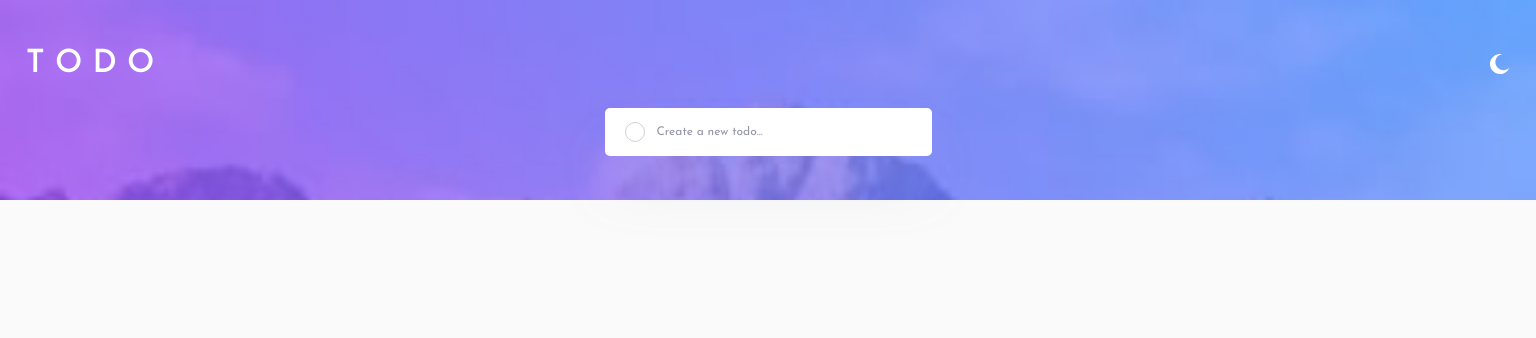
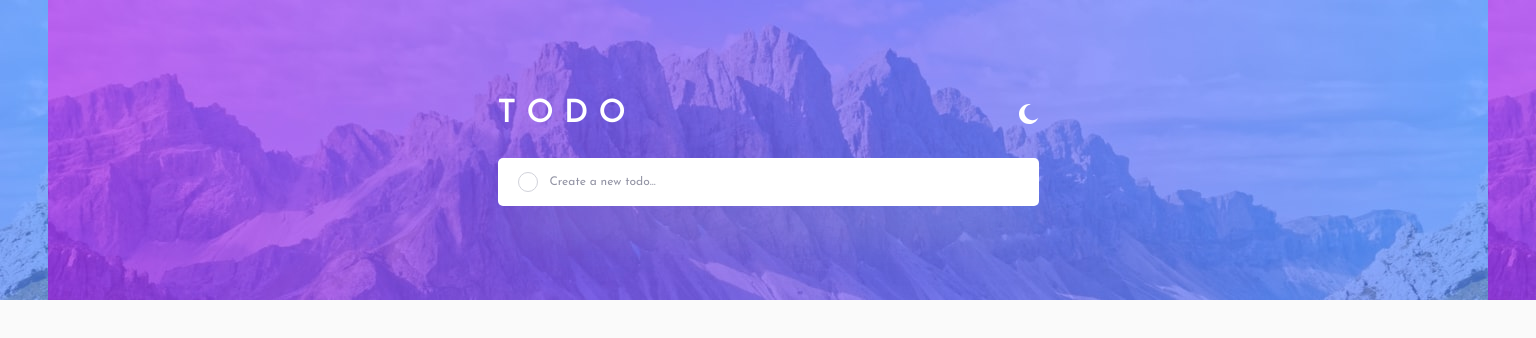
Before and after one commit to WhereIsPumpkin/Todo-App, a React (Vite) app: page / in a window 1536 px wide. Shown: the top 338 px of the page. Built offline with nearby package versions, Linux system fonts and the light colour scheme.

Commit message:
responsive updt

```diff
--- a/package.json
+++ b/package.json
@@ -10,6 +10,7 @@
   },
   "dependencies": {
     "react": "^18.2.0",
+    "react-beautiful-dnd": "^13.1.1",
     "react-dom": "^18.2.0",
     "sass": "^1.60.0",
     "uuid": "^9.0.0"
--- a/src/App.jsx
+++ b/src/App.jsx
@@ -1,20 +1,22 @@
 import React, { useState } from "react";
-import { useEffect } from 'react';
+import { useEffect } from "react";
 import { v4 as uuidv4 } from "uuid";
 import styles from "./App.module.scss";
 import moonIcon from "./images/icon-moon.svg";
+import sunIcon from "./images/icon-sun.svg";
 import checkIcon from "./images/icon-check.svg";
 import crossIcon from "./images/icon-cross.svg";
 
 function App() {
+  const [dark, setDark] = useState(false);
 
-  const handleClear = () =>{
+  const handleClear = () => {
     setTodos((prevTodos) => {
       return prevTodos.filter((todo) => {
-        return !todo.done
-      })
-    })
-  }
+        return !todo.done;
+      });
+    });
+  };
 
   const [items, setItems] = useState(0);
 
@@ -32,7 +34,6 @@ function App() {
     setTodos((prevTodos) => prevTodos.filter((todo) => todo.id !== id));
   };
 
-
   const handleTodoClick = (id) => {
     setTodos((prevTodos) =>
       prevTodos.map((todo) =>
@@ -48,7 +49,6 @@ function App() {
   useEffect(() => {
     handleTodoLeft();
   }, [todos]);
-
 
   const [done, setDone] = useState(false);
 
@@ -71,14 +71,21 @@ function App() {
   };
 
   return (
-    <>
-      <header>
+    <main className={dark ? styles.dark : null}>
+
+      <header className={dark ? styles.dark : null}>
+        <div className={styles.wrapperhead}>
         <h1>T O D O</h1>
-        <img src={moonIcon} alt="moonIcon" />
+        <img
+          src={dark ? sunIcon : moonIcon}
+          alt={dark ? "Sun icon" : "Moon icon"}
+          onClick={() => setDark(!dark)}
+        />
+        </div>
       </header>
 
       <div className={styles.main}>
-        <div className={styles.todoAdd}>
+        <div className={`${styles.todoAdd} ${dark ? styles.dark : null}`}>
           <div
             className={styles.circleCheck}
             onClick={() => setDone(!done)}
@@ -92,10 +99,11 @@ function App() {
                 : null
             }
           >
-            <img src={checkIcon} />
+            {done ? <img src={checkIcon} /> : null}
           </div>
 
           <input
+            className={dark ? styles.dark : null}
             type="text"
             placeholder="Create a new todo..."
             value={inputValue}
@@ -105,10 +113,9 @@ function App() {
         </div>
 
         {todos.length > 0 ? (
-
-          <ul className={styles.todoList}>
+          <ul className={`${styles.todoList} ${dark ? styles.dark : null}`}>
             {todos.map((todo) => (
-              <li key={uuidv4()}>
+              <li key={uuidv4()} className={dark ? styles.dark : null}>
                 <div className={styles.liWrap}>
                   <div
                     className={styles.circleCheck}
@@ -123,16 +130,15 @@ function App() {
                         : null
                     }
                   >
-                    <img src={checkIcon} />
+                    {todo.done ? <img src={checkIcon} /> : null}
                   </div>
 
                   <span
                     style={
                       todo.done
-                        ? {
-                            textDecoration: "line-through",
-                            color: "#D1D2DA",
-                          }
+                        ? dark
+                          ? { color: "#4D5067", textDecoration: "line-through" }
+                          : { textDecoration: "line-through", color: "#D1D2DA" }
                         : null
                     }
                   >
@@ -148,16 +154,17 @@ function App() {
               </li>
             ))}
 
-            <li className={styles.lastLi}>
+            <li className={`${styles.lastLi} ${dark ? styles.dark : null}`}>
               <span>{items} items left</span>
-              <span onClick={handleClear}>Clear Completed</span>
+              <span onClick={handleClear} style={{ cursor: "pointer" }}>
+                Clear Completed
+              </span>
             </li>
-
           </ul>
         ) : null}
+      </div>
 
-      </div>
-    </>
+    </main>
   );
 }
 
--- a/src/App.module.scss
+++ b/src/App.module.scss
@@ -12,7 +12,14 @@ $base-color: #ffffff;
 }
 
 body {
-  background-color: $background-color;
+  main{
+    width: 100%;
+    height: 100vh;
+    background-color: $background-color;
+  }
+  main.dark{
+    background-color: #171823;
+  }
 
   header {
     background-image: url(./images/bg-mobile-light.jpg);
@@ -23,6 +30,12 @@ body {
     align-items: center;
     justify-content: space-between;
     position: relative;
+    .wrapperhead{
+      display: flex;
+      align-items: center;
+      justify-content: space-between;
+      width: 100%;
+    }
     h1 {
       font-weight: 600;
       color: #ffffff;
@@ -32,6 +45,10 @@ body {
       height: 20px;
       cursor: pointer;
     }
+  }
+
+  header.dark {
+    background-image: url(./images/bg-mobile-dark.jpg);
   }
 
   .main {
@@ -58,8 +75,8 @@ body {
         align-items: center;
         justify-content: center;
         img {
-          width: 7.25px;
-          height: 5px;
+          width: 11px;
+          height: 9px;
         }
       }
       input {
@@ -69,12 +86,20 @@ body {
         line-height: 12px;
         border: none;
       }
+      input.dark{
+        background-color: #25273D;
+        color: #767992;
+      }
       input:focus {
         outline: none;
       }
       input::placeholder{
         color: #9495A5;
       }
+    }
+    .todoAdd.dark{
+      background-color: #25273D;
+      color: #767992;
     }
     .todoList {
       background-color: $base-color;
@@ -117,6 +142,11 @@ body {
           cursor: pointer;
         }
       }
+      li.dark{
+        border-bottom: 1px solid #393A4B;
+        color: #C8CBE7;
+        background-color: #25273D;
+      }
       .lastLi{
         display: flex;
         align-items: center;
@@ -127,6 +157,52 @@ body {
         color: #9495A5;
         border-bottom: 0;
       }
+      .lastLi.dark{
+        background-color: #25273D;
+        color: #5B5E7E;
+      }
+    }
+    .todoList.dark{
+      box-shadow: 0px 35px 50px -15px rgba(0, 0, 0, 0.5);
+      overflow: hidden;
+      background-color: #25273D;
     }
   }
 }
+body.dark{
+  background-color: #171823;
+}
+
+@media screen and (min-width: 1440px) {
+  body{
+    header{
+      background-image: url(./images/bg-desktop-light.jpg);
+      background-repeat: unset;
+      background-size: unset;
+      background-position: center;
+      height: 300px;
+      width: 100%;
+      justify-content: center;
+      .wrapperhead{
+        width: 541px;
+        display: flex;
+        align-items: center;
+        justify-content: space-between;
+      }
+    }
+    header.dark{
+      background-image: url(./images/bg-desktop-dark.jpg);
+    }
+
+    .main{
+      .todoAdd{
+        width: 541px;
+        top: 158px;
+      }
+      .todoList{
+        width: 541px;
+        top: 230px;
+      }
+    }
+  }
+}
```
Also changed, not shown: src/images/favicon-32x32.png (deleted), 1 other file (tests, documents, lock files or other folders).
